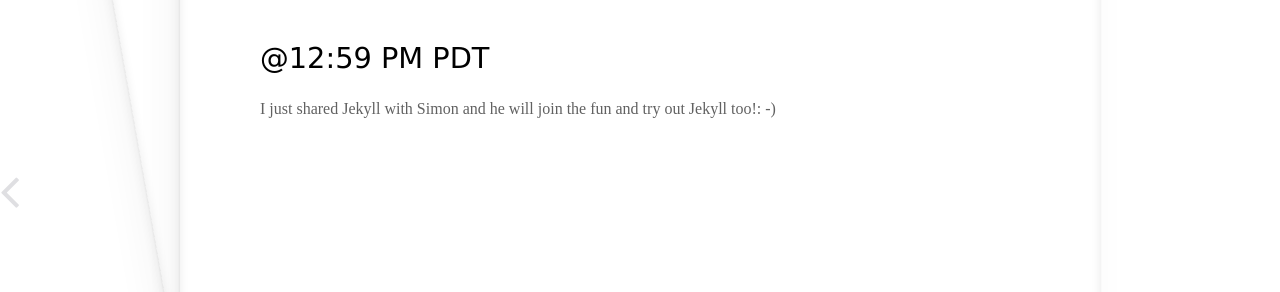
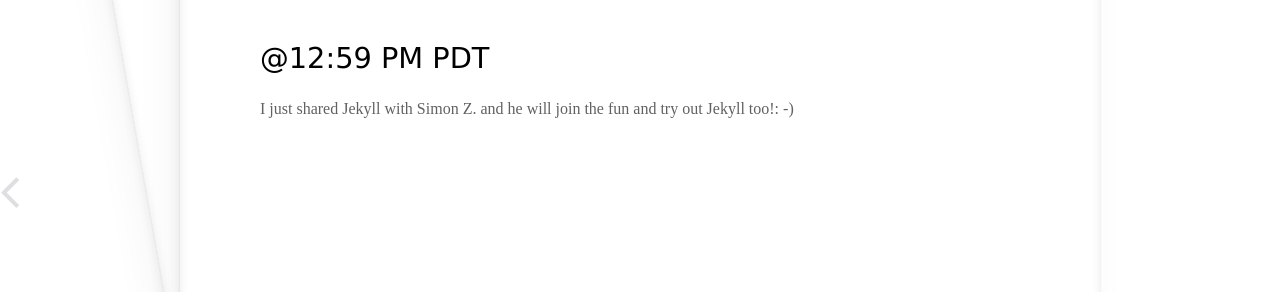
Before and after one commit to mannypoole/coderdojo, a Jekyll site: the page built from _posts/2022-11-02-second-entry.md, in a window 1280 px wide. Shown: the part 333-625 px from the top of the page. Built offline with Jekyll 4.4.1, drawn with Linux system fonts in a browser that asks for light colours.

```diff
--- a/_posts/2022-11-02-second-entry.md
+++ b/_posts/2022-11-02-second-entry.md
@@ -11,4 +11,4 @@ excerpt: ""
 I got the site up, what is next.  Time to input my learning.  I am currently studying for the PCEP.  I will log my experience.
 
 ## @12:59 PM PDT
-I just shared Jekyll with Simon and he will join the fun and try out Jekyll too!: -)
+I just shared Jekyll with Simon Z. and he will join the fun and try out Jekyll too!: -)
```
